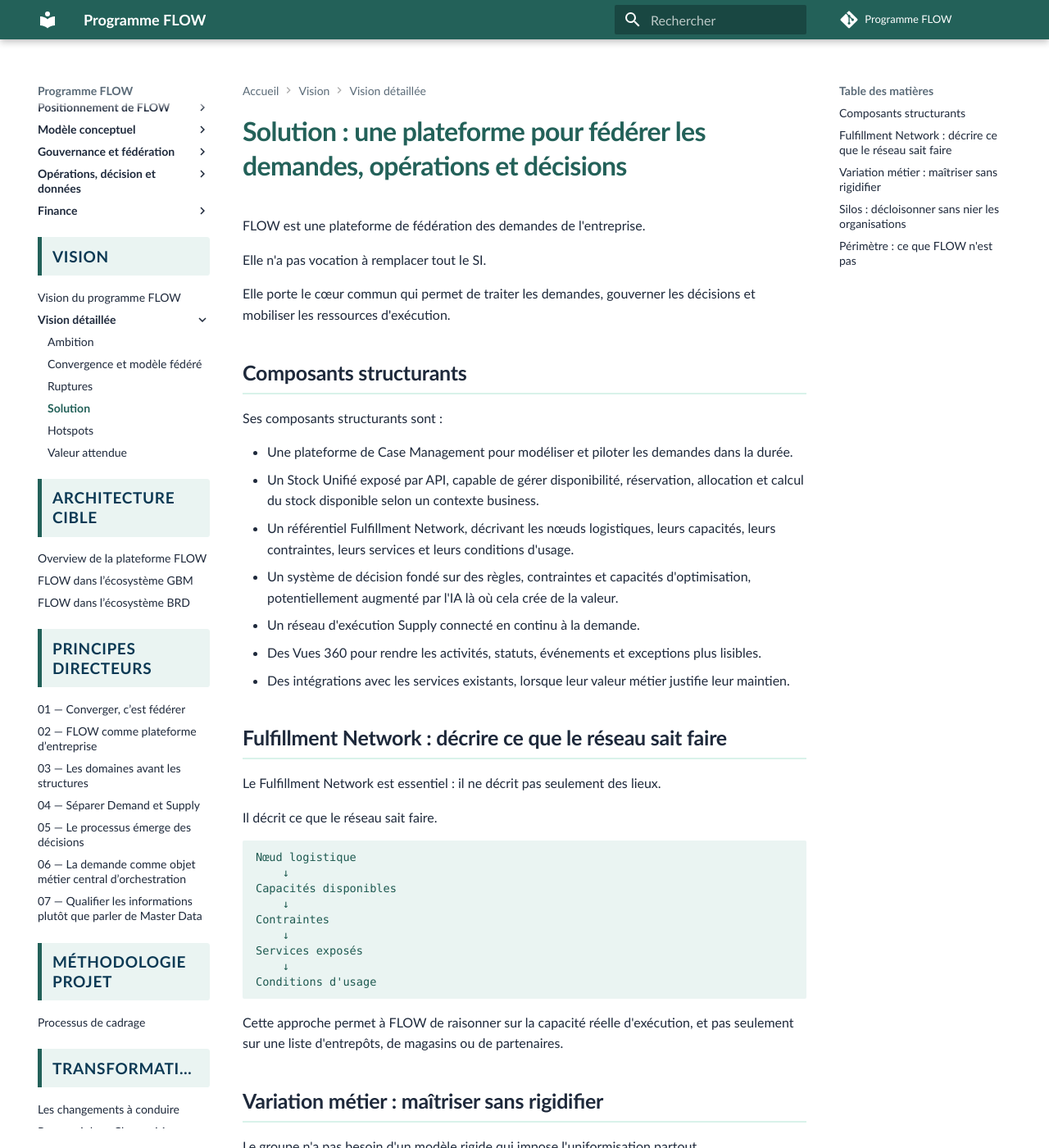
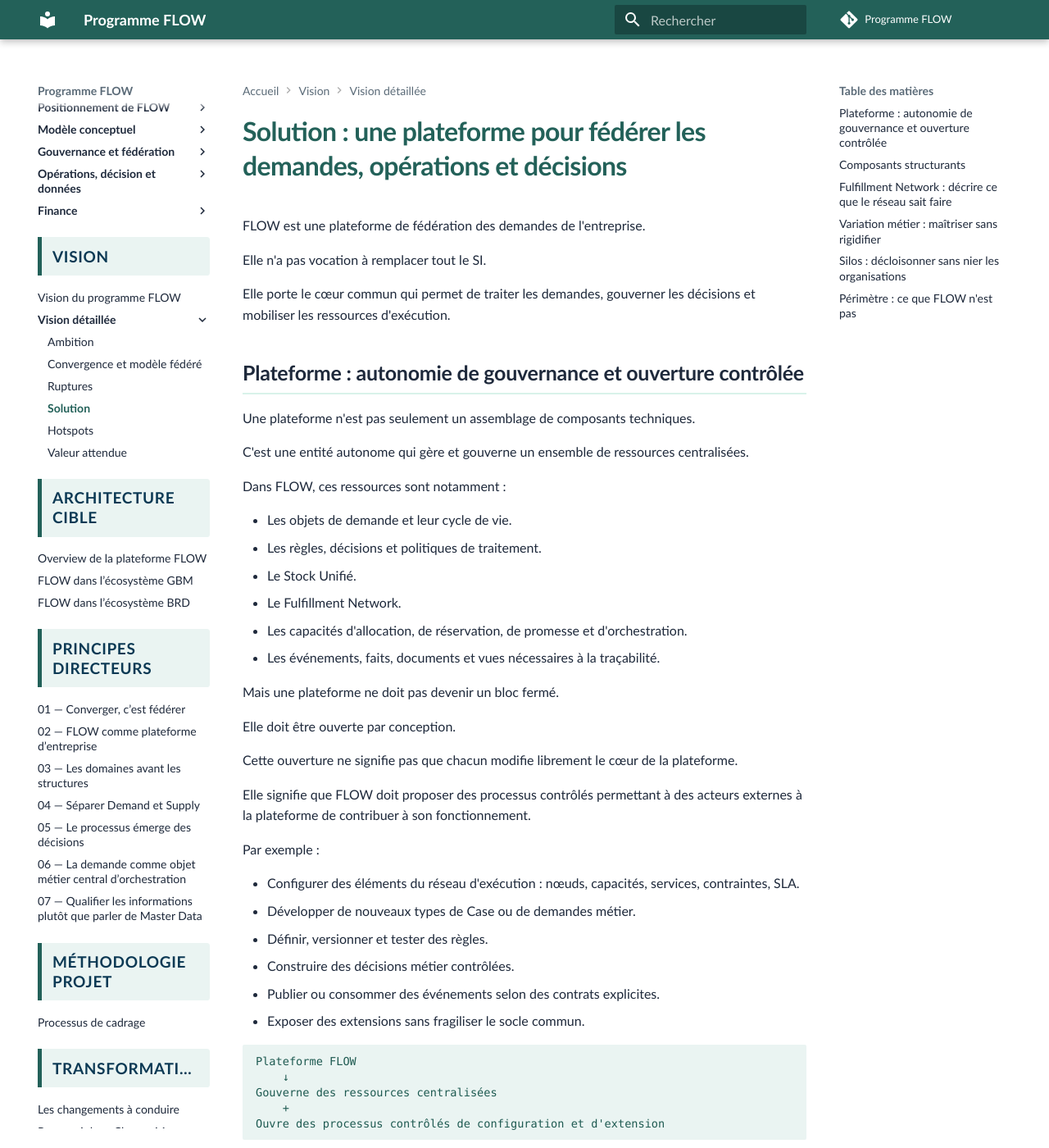
Before and after one commit to laurent-sintes/FLOW-Program, an MkDocs documentation site: the page built from docs/vision/vision-detaillee/4-plateforme-flow.md, in a window 1280 px wide and 1400 px high. Shown: the whole window at 82% size. Built offline with MkDocs 1.6.1 and Material for MkDocs 9.7.7, drawn with Linux system fonts in a browser that asks for light colours; comment, search, counter and statistics services are not loaded; some of the changed text lies outside the part shown.

Commit message:
Préciser la notion de plateforme FLOW dans la vision

````diff
--- a/docs/vision/vision-detaillee/4-plateforme-flow.md
+++ b/docs/vision/vision-detaillee/4-plateforme-flow.md
@@ -5,6 +5,48 @@ FLOW est une plateforme de fédération des demandes de l'entreprise.
 Elle n'a pas vocation à remplacer tout le SI.
 
 Elle porte le cœur commun qui permet de traiter les demandes, gouverner les décisions et mobiliser les ressources d'exécution.
+
+## Plateforme : autonomie de gouvernance et ouverture contrôlée
+
+Une plateforme n'est pas seulement un assemblage de composants techniques.
+
+C'est une entité autonome qui gère et gouverne un ensemble de ressources centralisées.
+
+Dans FLOW, ces ressources sont notamment :
+
+- Les objets de demande et leur cycle de vie.
+- Les règles, décisions et politiques de traitement.
+- Le Stock Unifié.
+- Le Fulfillment Network.
+- Les capacités d'allocation, de réservation, de promesse et d'orchestration.
+- Les événements, faits, documents et vues nécessaires à la traçabilité.
+
+Mais une plateforme ne doit pas devenir un bloc fermé.
+
+Elle doit être ouverte par conception.
+
+Cette ouverture ne signifie pas que chacun modifie librement le cœur de la plateforme.
+
+Elle signifie que FLOW doit proposer des processus contrôlés permettant à des acteurs externes à la plateforme de contribuer à son fonctionnement.
+
+Par exemple :
+
+- Configurer des éléments du réseau d'exécution : nœuds, capacités, services, contraintes, SLA.
+- Développer de nouveaux types de Case ou de demandes métier.
+- Définir, versionner et tester des règles.
+- Construire des décisions métier contrôlées.
+- Publier ou consommer des événements selon des contrats explicites.
+- Exposer des extensions sans fragiliser le socle commun.
+
+```text
+Plateforme FLOW
+    ↓
+Gouverne des ressources centralisées
+    +
+Ouvre des processus contrôlés de configuration et d'extension
+```
+
+C'est ce double mouvement qui permet à FLOW d'être à la fois centralisée là où la cohérence est critique, et ouverte là où les domaines doivent conserver leur capacité d'action.
 
 ## Composants structurants
 
````
